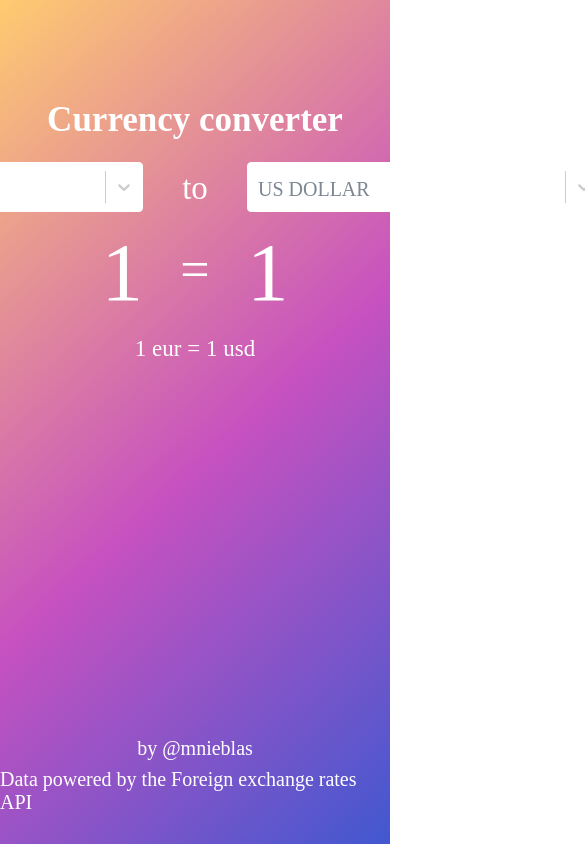
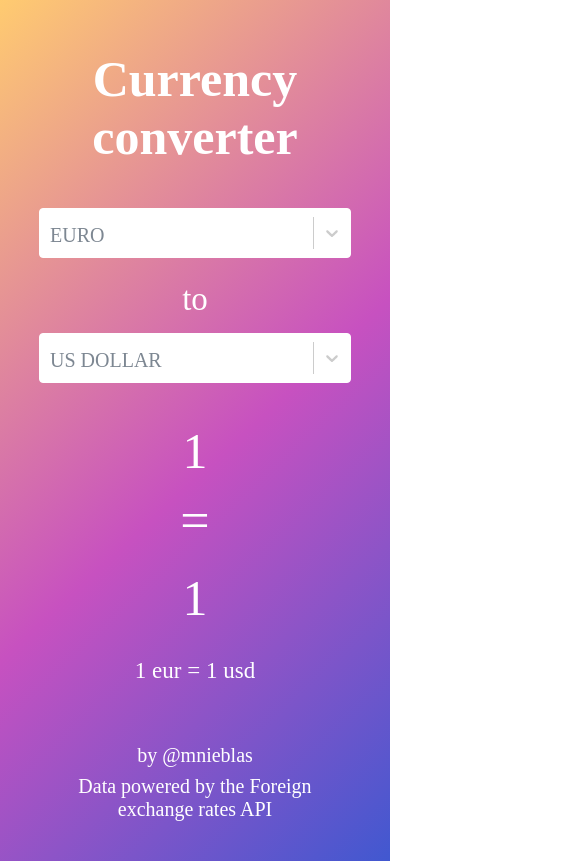
Before and after one commit to mnieblas/currencyconverter, a React (Create React App) app: page / in a window 390 px wide. Shown: the whole page, 585 px wide, since content can reach past the window. Built offline with nearby package versions, Linux system fonts and the light colour scheme; no server answers.

Commit message:
-update: responsive adjustments

```diff
--- a/src/App.scss
+++ b/src/App.scss
@@ -14,9 +14,15 @@
     letter-spacing: 0;
     padding-top: 190px;
     text-align: center;
-    @media (max-width: 720px) {
-      font-size: 35px;
+    @media (max-width: 900px) {
+      font-size: 60px;
       padding-top: 100px;
+    }
+    @media (max-width: 500px) {
+      font-size: 50px;
+      padding-top: 50px;
+      max-width: 80%;
+      margin: 0px;
     }
   }
 }
@@ -49,5 +55,15 @@
     color: #FFFFFF;
     letter-spacing: 0;
     margin-top: 8px;
+    text-align: center;
+    max-width: 80%;
+    margin-left: auto;
+    margin-right: auto;
+  }
+  @media (max-width: 900px) {
+    position: relative;
+    bottom: 0px;
+    margin-top: 60px;
+    margin-bottom: 40px;
   }
 }
--- a/src/components/CurrencyConverter/CurrencyConverter.js
+++ b/src/components/CurrencyConverter/CurrencyConverter.js
@@ -26,7 +26,7 @@ class CurrencyConverter extends React.Component {
              .then(response => {
                  this.setState({
                     toBase: response.data.rates[this.state.toCurrencyValue],
-                    toValue: response.data.rates[this.state.toCurrencyValue]
+                    toValue: response.data.rates[this.state.toCurrencyValue].toFixed(2)
                  });
              }).catch(error => {
                  console.log(error);
@@ -71,8 +71,8 @@ class CurrencyConverter extends React.Component {
                 this.setState((prevState) => {
                     return {
                        fromCurrencyValue: selectedOption.value,
-                       toBase: response.data.rates[this.state.toCurrencyValue].toFixed(4),
-                       toValue: (prevState.fromValue * response.data.rates[this.state.toCurrencyValue]).toFixed(4)
+                       toBase: response.data.rates[this.state.toCurrencyValue].toFixed(2),
+                       toValue: (prevState.fromValue * response.data.rates[this.state.toCurrencyValue]).toFixed(2)
                     }
                 });
             }).catch(error => {
@@ -97,8 +97,8 @@ class CurrencyConverter extends React.Component {
                 this.setState((prevState) => {
                     return {
                        toCurrencyValue: selectedOption.value,
-                       toBase: response.data.rates[selectedOption.value].toFixed(4),
-                       toValue: (prevState.fromValue * response.data.rates[selectedOption.value]).toFixed(4)
+                       toBase: response.data.rates[selectedOption.value].toFixed(2),
+                       toValue: (prevState.fromValue * response.data.rates[selectedOption.value]).toFixed(2)
                     }
                 });
             }).catch(error => {
--- a/src/components/CurrencyConverter/CurrencyConverter.module.scss
+++ b/src/components/CurrencyConverter/CurrencyConverter.module.scss
@@ -3,11 +3,20 @@
 .CurrencyConverter {
     width: 816px;
     margin-top: 22px;
+    @media (max-width: 900px) {
+       width: 100%;
+    }
 }
 
 .SelectsContainer {
     width: 100%;
     @include flex(row, flex-start, space-between);
+    @media (max-width: 900px) {
+        margin-top: 20px;
+        flex-direction: column;
+        align-items: center;
+        justify-content: center;
+     }
 }
 
 .Paragraph {
@@ -16,6 +25,10 @@
     color: #FFFFFF;
     letter-spacing: 0;
     padding-top: 8px;
+    @media (max-width: 900px) {
+        margin-top: 15px;
+        margin-bottom: 15px;
+    }
 }
 
 .ParagraphBigger {
@@ -24,4 +37,8 @@
     color: #FFFFFF;
     letter-spacing: 0;
     padding-top: 28px;
+    @media (max-width: 900px) {
+        padding-top: 0px;
+        margin-top: 10px;
+    }
 }
--- a/src/components/CurrencyConverter/CurrencyInput/CurrencyInput.module.scss
+++ b/src/components/CurrencyConverter/CurrencyInput/CurrencyInput.module.scss
@@ -19,4 +19,16 @@
     &.InputLeft {
         text-align: right;
     }
+    @media (max-width: 900px) {
+        font-size: 50px;
+        height: 60px;
+        text-align: center;
+        &.InputLeft {
+            text-align: center;
+        }
+      }
+
+      @media (max-width: 600px) {
+        width: 80%;
+    }
 }
--- a/src/components/CurrencyConverter/CurrencyRate/CurrencyRate.module.scss
+++ b/src/components/CurrencyConverter/CurrencyRate/CurrencyRate.module.scss
@@ -11,4 +11,7 @@
     letter-spacing: 0;
     outline: none;
     cursor: default;
+    @media (max-width: 600px) {
+        margin-top: 10px;
+    }
 }
--- a/src/components/CurrencyConverter/CurrencySelect/CurrencySelect.module.scss
+++ b/src/components/CurrencyConverter/CurrencySelect/CurrencySelect.module.scss
@@ -52,4 +52,8 @@
         text-align: center;
         padding-top: 5px;
     }
+
+    @media (max-width: 600px) {
+        width: 80%;
+    }
 }
```
